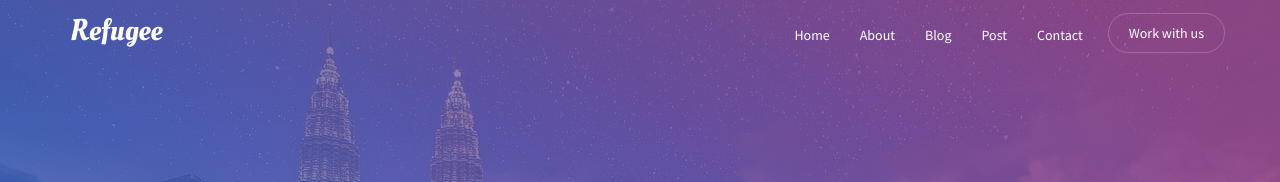
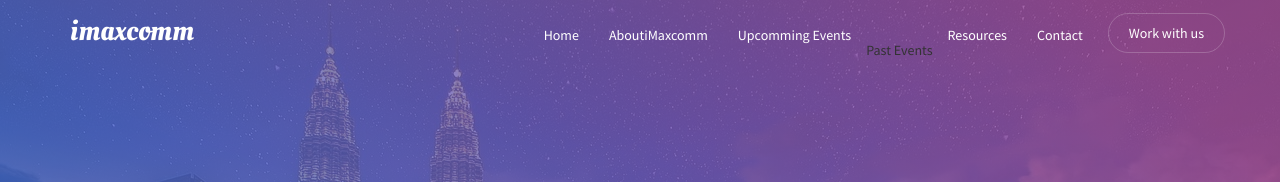
Before and after one commit to thiran-sheyam/imaxcomm, a plain HTML site: page index.html in a window 1280 px wide. Shown: the top 182 px of the page. Drawn offline with Linux system fonts and the light colour scheme; a script that the page names is missing; files whose address does not match are found by name.

Commit message:
2nd commit
2nd commit

```diff
--- a/index.html
+++ b/index.html
@@ -4,7 +4,7 @@
         <meta charset="utf-8">
         <meta http-equiv="X-UA-Compatible" content="IE=edge">
         <meta name="viewport" content="width=device-width, initial-scale=1">
-		<title>Refugee - Responsive Bootstrap Template</title>
+		<title>imaxcomm The Official India's First Maximo Community</title>
 
         <!-- stylesheets -->
         <link href="bootstrap/css/bootstrap.min.css" rel="stylesheet">
@@ -28,15 +28,16 @@
                             <span class="icon-bar"></span>
                             <span class="icon-bar"></span>
                         </button>
-                        <a class="navbar-brand" href="index.html">Refugee</a>
+                        <a class="navbar-brand" href="index.html">imaxcomm</a>
 
                     </div>
                     <div id="navbar" class="navbar-collapse collapse nav-top">
                         <ul class="nav navbar-nav navbar-right">
                             <li class="active"><a href="index.html">Home</a></li>
-                            <li><a href="about.html">About</a></li>
-                            <li><a href="blog-fullwidth.html">Blog</a></li>
-                            <li><a href="single-post.html">Post</a></li>
+                            <li><a href="about.html">AboutiMaxcomm</a></li>
+                            <li><a href="blog-fullwidth.html">Upcomming Events</a></li>
+                            <li><a href="single-post.html"></a>Past Events</li>
+                            <li><a href="contact.html">Resources</a></li>
                             <li><a href="contact.html">Contact</a></li>
                             <li><button type="button" class="btn btn-default navbar-btn">Work with us</button></li>
                         </ul>
```
